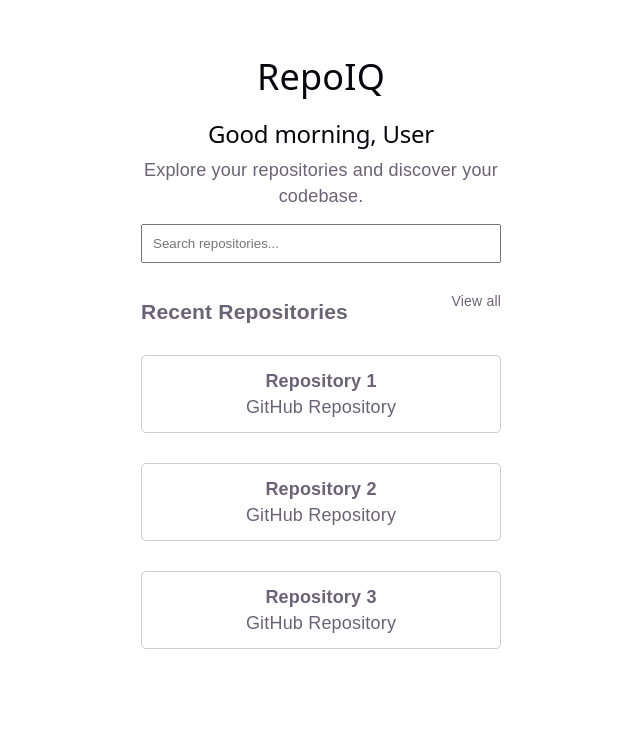
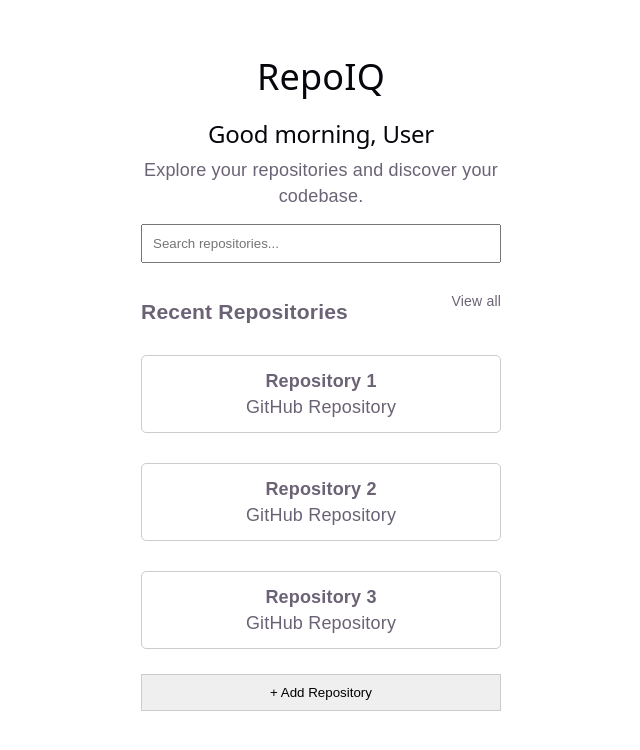
Before and after one commit to agile-students-fall2026/generic-mern-stack-project-repoiq, a React (Vite) app in the folder front-end/: page / in a window 1280 px wide. Shown: the top 750 px of the page, without its empty margins (319-959 px from the left). Built offline with nearby package versions, Linux system fonts and the light colour scheme.

Commit message:
Add repository button to Home

```diff
--- a/front-end/src/features/Home.css
+++ b/front-end/src/features/Home.css
@@ -42,3 +42,11 @@
 .recent-header span {
   font-size: 14px;
 }
+
+.add-repository {
+  width: 100%;
+  padding: 10px;
+  margin-top: 15px;
+  border: 1px solid #ccc;
+  cursor: pointer;
+}
--- a/front-end/src/features/Home.jsx
+++ b/front-end/src/features/Home.jsx
@@ -32,6 +32,9 @@ function Home() {
           <p>GitHub Repository</p>
         </div>
       </div>
+      <button className="add-repository">
+        + Add Repository
+      </button>
     </div>
   );
 }
```
